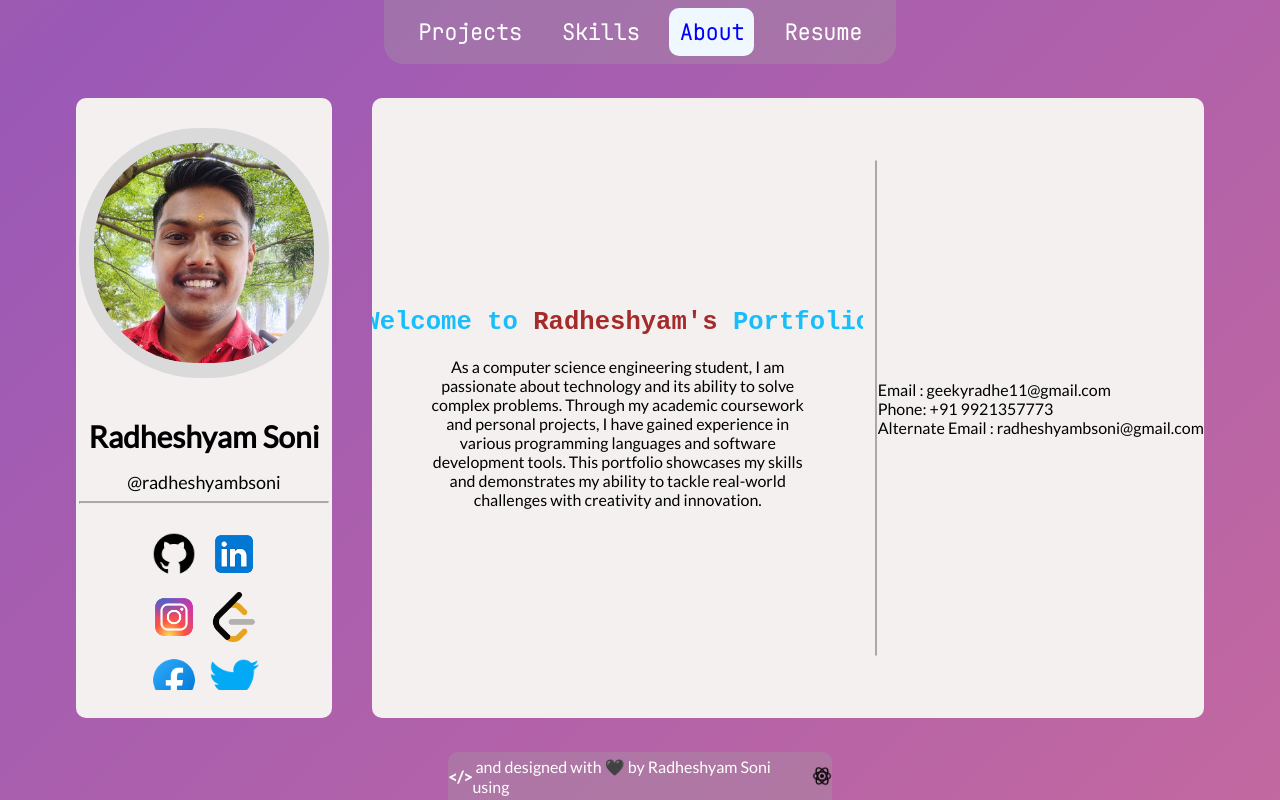
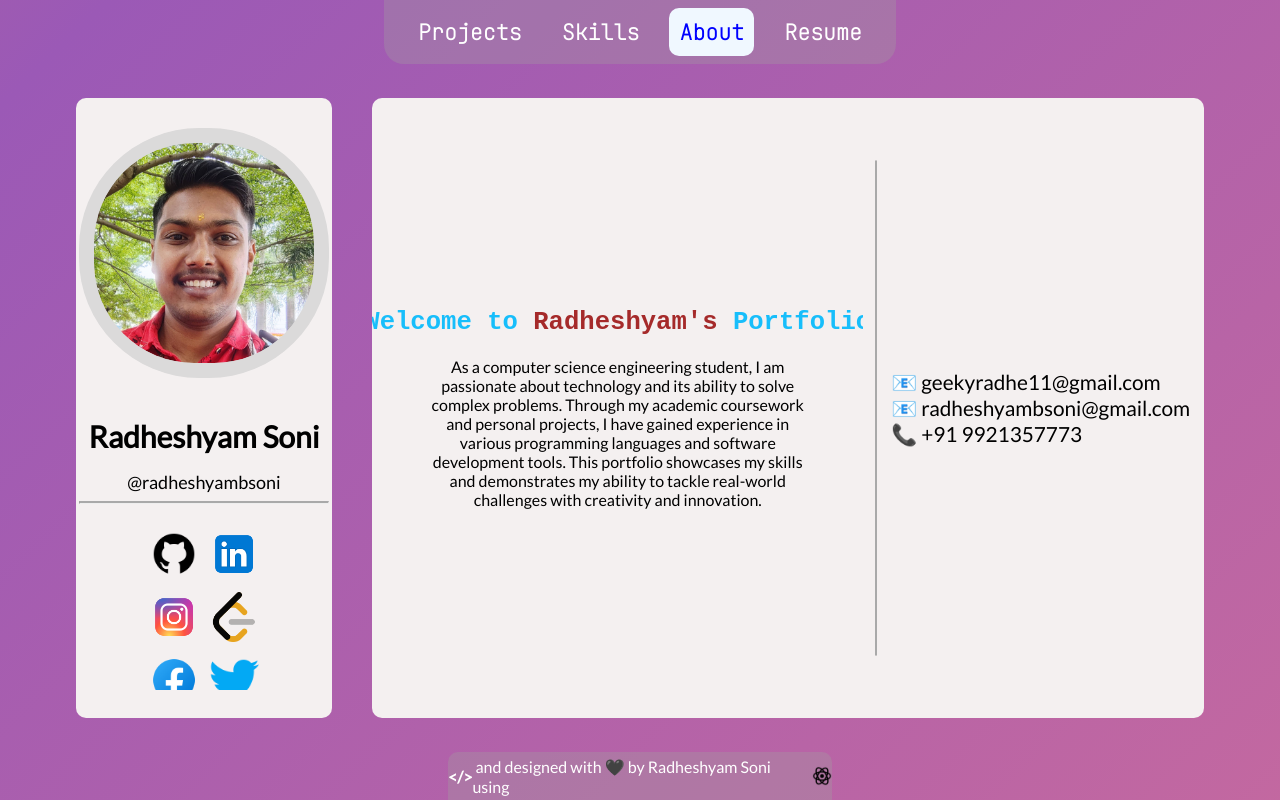
Before and after one commit to radheshyambsoni/New-Portfolio, a React (Create React App) app: page / in a window 1280 px wide. Built offline with nearby package versions, Linux system fonts and the light colour scheme.

Commit message:
Updated :construction: about section

```diff
--- a/src/components/views/About.css
+++ b/src/components/views/About.css
@@ -75,4 +75,5 @@
     width: 40%;
     align-items: center;
     justify-content: center;
+    font-size: 1.3rem;
 }
--- a/src/components/views/About.js
+++ b/src/components/views/About.js
@@ -12,9 +12,9 @@ const About = () => {
         <div className="divider"></div>
         <div className="contact">
             <ul>
-                <li>Email : geekyradhe11@gmail.com</li>
-                <li>Phone: +91 9921357773</li>
-                <li>Alternate Email : radheshyambsoni@gmail.com</li>
+                <li>📧 geekyradhe11@gmail.com</li>
+                <li>📧 radheshyambsoni@gmail.com</li>
+                <li>📞 +91 9921357773</li>
             </ul>
         </div>
     </div>
```
